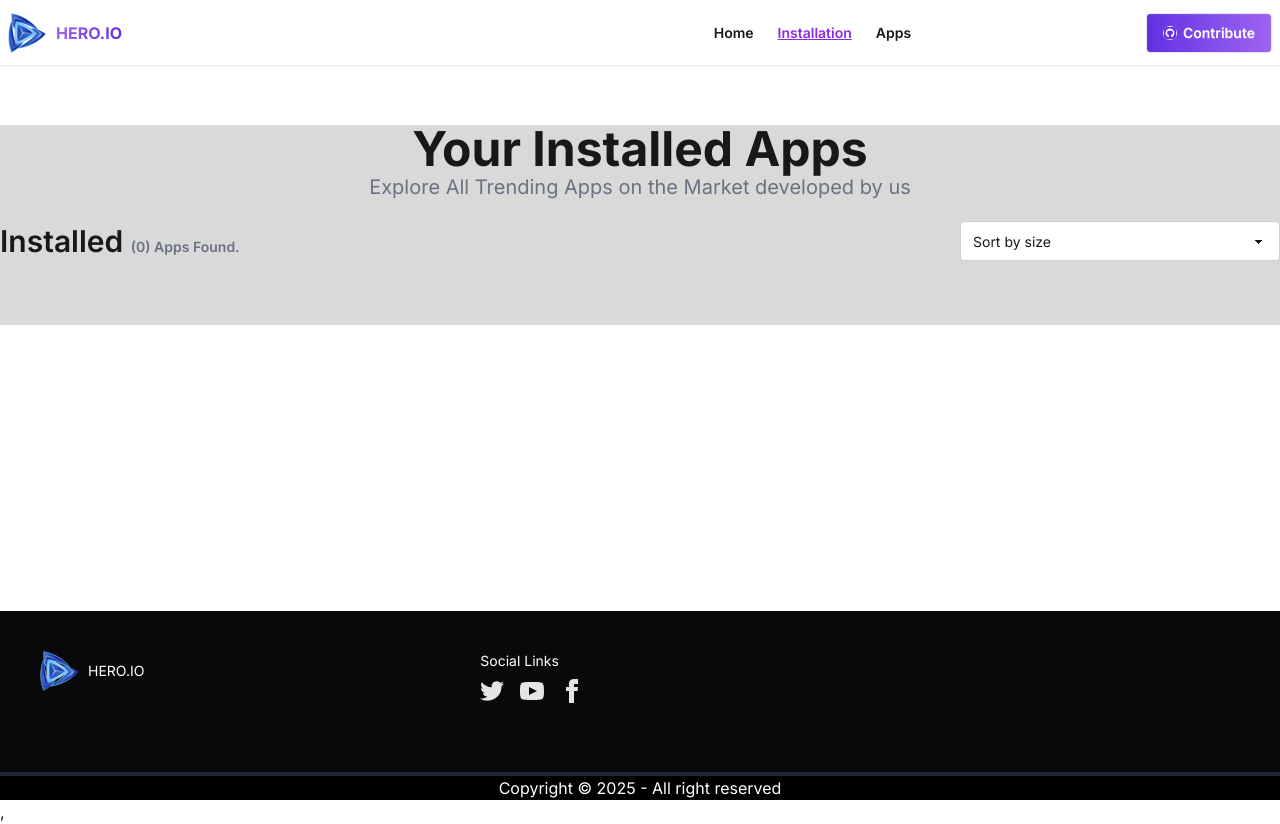
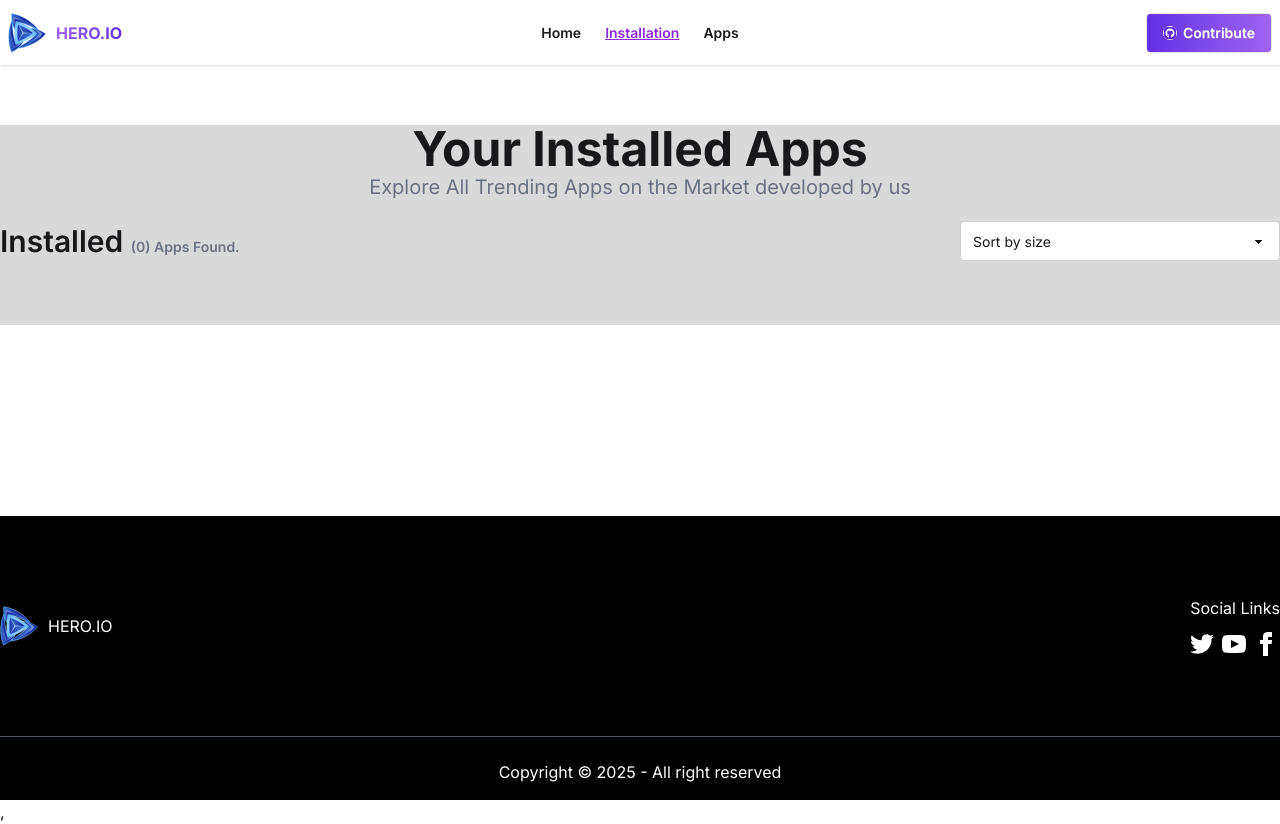
Before and after one commit to Juma-islam/assignment-number-08, a React (Vite) app: page /myInstallation in a window 1280 px wide. Built offline with nearby package versions, Linux system fonts and the light colour scheme.

Commit message:
added pictures changes works

```diff
--- a/public/data.json
+++ b/public/data.json
@@ -18,7 +18,7 @@
     ]
   },
   {
-    "image": "https://i.ibb.co.com/tTw7F7KF/images.jpg",
+    "image": "https://i.ibb.co.com/VW5SWgCB/unnamed-1.webp",
     "title": "TaskMaster",
     "companyName": "Efficient Works",
     "id": 2,
@@ -54,7 +54,7 @@
     ]
   },
   {
-    "image": "https://i.ibb.co.com/v6bkMqfw/images-1.jpg",
+    "image": "https://i.ibb.co.com/q3yv4BNJ/og-image.png",
     "title": "NoteWave",
     "companyName": "WaveSoft",
     "id": 4,
@@ -72,7 +72,7 @@
     ]
   },
   {
-    "image": "https://i.ibb.co.com/jk4jdd5P/images-2.jpg",
+    "image": "https://i.ibb.co.com/zh1vm7Xf/unnamed-1.png",
     "title": "Cookly",
     "companyName": "KitchenCraft",
     "id": 5,
@@ -108,11 +108,11 @@
     ]
   },
   {
-    "image": "https://i.ibb.co.com/BH58RPnh/456580635-122103097832480118-693960272845570139-nfull.webp",
-    "title": "LanguageLeap",
+    "image": "https://i.ibb.co.com/RpvH6LgL/images-9.jpg",
+    "title": "FaceBook",
     "companyName": "BrightMind EdTech",
     "id": 7,
-    "description": "LanguageLeap makes learning languages fun and easy. Access AI-powered lessons, pronunciation guides, and interactive exercises. Practice real-world conversations with confidence. Track your progress and stay motivated. Join a global community of language learners. Master new languages faster and more effectively.",
+    "description":"Connect, share, and stay updated with Facebook — the world’s most popular social app. Discover what’s happening around you, follow friends and pages you love, and express yourself with posts, photos, and videos. Join communities, watch reels, and chat instantly with Messenger. Stay connected anytime, anywhere — all in one place with Facebook.",
     "size": 80,
     "reviews": 2011,
     "ratingAvg": 4.9,
@@ -252,7 +252,7 @@
     ]
   },
   {
-    "image": "https://i.ibb.co.com/BH3ZR3dC/istockphoto-1758363728-612x612.jpg",
+    "image": "https://i.ibb.co.com/8ghx0B88/512x512bb.jpg",
     "title": "DailyQuote",
     "companyName": "InspireWorks",
     "id": 15,
--- a/src/Pages/AllAppCard.jsx
+++ b/src/Pages/AllAppCard.jsx
@@ -17,7 +17,7 @@ return clearTimeout(id)
     const term = search.trim().toLocaleLowerCase();
     const searchedApps = term? apps.filter(app => app.title.toLocaleLowerCase().includes(term)) : apps;
     return (
-        <div className="">
+        <div className="container mx-auto">
             <h1 className='text-center text-3xl md:text-4xl lg:text-5xl font-bold'>Our All Applications</h1>
             <p className='text-center text-gray-600 text-sm md:text-[16px] lg:text-xl'>Explore All Apps on the Market developed by us. We code for Millions</p>
 
--- a/src/Pages/AppDetails.jsx
+++ b/src/Pages/AppDetails.jsx
@@ -58,7 +58,7 @@ return
 }
 
     return (
-<div>
+<div className='container mx-auto'>
 
     <div className="hero bg-base-100 min-h-screen shadow-md">
   <div className="grid md:grid-cols-2 lg:grid-cols-2">
--- a/src/Pages/Home.jsx
+++ b/src/Pages/Home.jsx
@@ -17,7 +17,7 @@ const Home = () => {
 
 
     return (
-        <div>
+        <div className='container mx-auto'>
             <div className="text-center space-y-3">
                 <div className="max-w-3xl mx-auto space-y-3">
                     <h1 className='font-bold text-4xl md:text-6xl lg:text-7xl'>We Build <br /><span className='bg-linear-to-r from-[#9F62F2] to-[#632EE3] bg-clip-text text-transparent'>Productive</span>Apps</h1>
--- a/src/Pages/MyInstallationPage.jsx
+++ b/src/Pages/MyInstallationPage.jsx
@@ -3,10 +3,13 @@ import downloadImg from '../assets/icon-downloads.png'
 import ratingPic from '../assets/icon-ratings.png'
 import reviewPic from '../assets/icon-review.png'
 import { ToastContainer, toast } from 'react-toastify';
+import useApps from '../Hooks/useApps';
+import loadingImg from '../assets/logoImg.png'
 
 const MyInstallationPage = () => {
     const [installation , setInstallation] = useState([]);
     const [sortOder, setSortOder] = useState('none');
+    const {  loading } = useApps();
 
     useEffect(()=>{
         const savedList = JSON.parse(localStorage.getItem('MyInstallationPage'));
@@ -36,7 +39,7 @@ localStorage.setItem('MyInstallationPage', JSON.stringify(updatedList))
 toast.success("Uninstalled")
 }
     return (
-        <div className='bg-[#D9D9D9]'>
+        <div className='bg-[#D9D9D9] container mx-auto' >
            <div className="text-center mt-5">
                 <h1 className='text-3xl md:text-4xl lg:text-5xl font-bold'>Your Installed Apps</h1>
                 <p className='text-gray-500 text-sm md:text-[16px] lg:text-xl'>Explore All Trending Apps on the Market developed by us</p>
@@ -53,9 +56,11 @@ toast.success("Uninstalled")
                 <option value="price-dsc">High-&gt;low</option>
              </select>
              </label>
-
             </div>
-<div className=" flex flex-col gap-5 pt-10">
+            {
+              loading ? (<div className="flex justify-center items-center w-full mx-auto">
+                <h1 className='text-gray-500 text-7xl flex'>L<img src={loadingImg} alt="" />ading</h1>
+              </div>) : (<div className=" flex flex-col gap-5 pt-10">
     {
         sortedItem.map(p=> <div className="card card-side bg-base-100 shadow-sm">
   <figure>
@@ -86,7 +91,9 @@ toast.success("Uninstalled")
   </div>
 </div>)
     }
-</div>
+</div> )
+            }
+
         </div>
         <ToastContainer/>
         </div>
--- a/src/components/Footer.jsx
+++ b/src/components/Footer.jsx
@@ -3,23 +3,24 @@ import logoImg from '../assets/logoImg.png'
 const Footer = () => {
     return (
 
-<div className="">
-<footer className="footer sm:footer-horizontal bg-neutral text-neutral-content p-10">
-  <aside>
-    <figure className='flex justify-center items-center gap-2'>
-    <img className='' src={logoImg} alt="" /> <span className='text-white'>HERO.IO</span>
-    </figure>
-  </aside>
-  <nav>
+
+<div className="bg-black">
+  <div className="flex justify-between items-center py-20 container mx-auto">
+ <div className="flex gap-2 items-center">
+  <img src={logoImg} alt="" />
+  <h1 className='text-white'>HERO.IO</h1>
+ </div>
+
+<nav className='space-y-3'>
     <h6 className="text-white">Social Links</h6>
-    <div className="grid grid-flow-col gap-4">
+    <div className=" flex gap-2 items-center">
       <a>
         <svg
           xmlns="http://www.w3.org/2000/svg"
           width="24"
           height="24"
           viewBox="0 0 24 24"
-          className="fill-current">
+          className="fill-current text-white">
           <path
             d="M24 4.557c-.883.392-1.832.656-2.828.775 1.017-.609 1.798-1.574 2.165-2.724-.951.564-2.005.974-3.127 1.195-.897-.957-2.178-1.555-3.594-1.555-3.179 0-5.515 2.966-4.797 6.045-4.091-.205-7.719-2.165-10.148-5.144-1.29 2.213-.669 5.108 1.523 6.574-.806-.026-1.566-.247-2.229-.616-.054 2.281 1.581 4.415 3.949 4.89-.693.188-1.452.232-2.224.084.626 1.956 2.444 3.379 4.6 3.419-2.07 1.623-4.678 2.348-7.29 2.04 2.179 1.397 4.768 2.212 7.548 2.212 9.142 0 14.307-7.721 13.995-14.646.962-.695 1.797-1.562 2.457-2.549z"></path>
         </svg>
@@ -30,7 +31,7 @@ const Footer = () => {
           width="24"
           height="24"
           viewBox="0 0 24 24"
-          className="fill-current">
+          className="fill-current text-white">
           <path
             d="M19.615 3.184c-3.604-.246-11.631-.245-15.23 0-3.897.266-4.356 2.62-4.385 8.816.029 6.185.484 8.549 4.385 8.816 3.6.245 11.626.246 15.23 0 3.897-.266 4.356-2.62 4.385-8.816-.029-6.185-.484-8.549-4.385-8.816zm-10.615 12.816v-8l8 3.993-8 4.007z"></path>
         </svg>
@@ -41,18 +42,16 @@ const Footer = () => {
           width="24"
           height="24"
           viewBox="0 0 24 24"
-          className="fill-current">
+          className="fill-current text-white">
           <path
             d="M9 8h-3v4h3v12h5v-12h3.642l.358-4h-4v-1.667c0-.955.192-1.333 1.115-1.333h2.885v-5h-3.808c-3.596 0-5.192 1.583-5.192 4.615v3.385z"></path>
         </svg>
       </a>
     </div>
-  </nav> <hr className=" mt-10 md:mt-20" />
+  </nav>
 
-</footer>
-        <hr className="border-2 border-gray-800 px-10  " />
-      <p className="bg-black text-white text-center">Copyright © 2025 - All right reserved</p>
-
+  </div> <hr className='container mx-auto h-2 border-gray-600 '/>
+  <p className=" text-white text-center py-4">Copyright © 2025 - All right reserved</p>
 </div>
 
     );
--- a/src/components/LoadingSpinner.jsx
+++ b/src/components/LoadingSpinner.jsx
@@ -21,6 +21,6 @@ const LoadingSpinner = ({count = 8}) => {
 };
 
 export default LoadingSpinner;
-{/* <div className="flex justify-center items-center w-full mx-auto ">
-  <h1 className='text-gray-500 text-7xl'>L<span>{loadingImg}</span>ading</h1>
-</div> */}
+//  <div className="flex justify-center items-center w-full mx-auto ">
+//   <h1 className='text-gray-500 text-7xl'>L<span>{loadingImg}</span>ading</h1>
+// </div>
--- a/src/components/Navbar.jsx
+++ b/src/components/Navbar.jsx
@@ -3,11 +3,12 @@ import { Link } from 'react-router';
 import logoImg from '../assets/logoImg.png'
 import { FaGithubSquare } from 'react-icons/fa';
 import { NavLink } from 'react-router';
-import { CiHome } from 'react-icons/ci';
+
+
 const Navbar = () => {
     return (
        <div className="navbar bg-base-100 shadow-sm container mx-auto">
-  <div className="navbar-start container mx-auto">
+  <div className="navbar-start">
     <div className="dropdown">
       <div tabIndex={0} role="button" className="btn btn-ghost lg:hidden">
         <svg xmlns="http://www.w3.org/2000/svg" className="h-5 w-5" fill="none" viewBox="0 0 24 24" stroke="currentColor"> <path strokeLinecap="round" strokeLinejoin="round" strokeWidth="2" d="M4 6h16M4 12h8m-8 6h16" /> </svg>
@@ -40,7 +41,8 @@ const Navbar = () => {
     <nav>
       <NavLink to="https://github.com/Juma-islam" className="btn bg-linear-to-r from-[#632EE3] to-[#9F62F2] text-white font-semibold"><FaGithubSquare className='text-[#632EE3] bg-white rounded-full'/>Contribute</NavLink>
     </nav>
-  </div>
+
+</div>
 </div>
     );
 };
```
